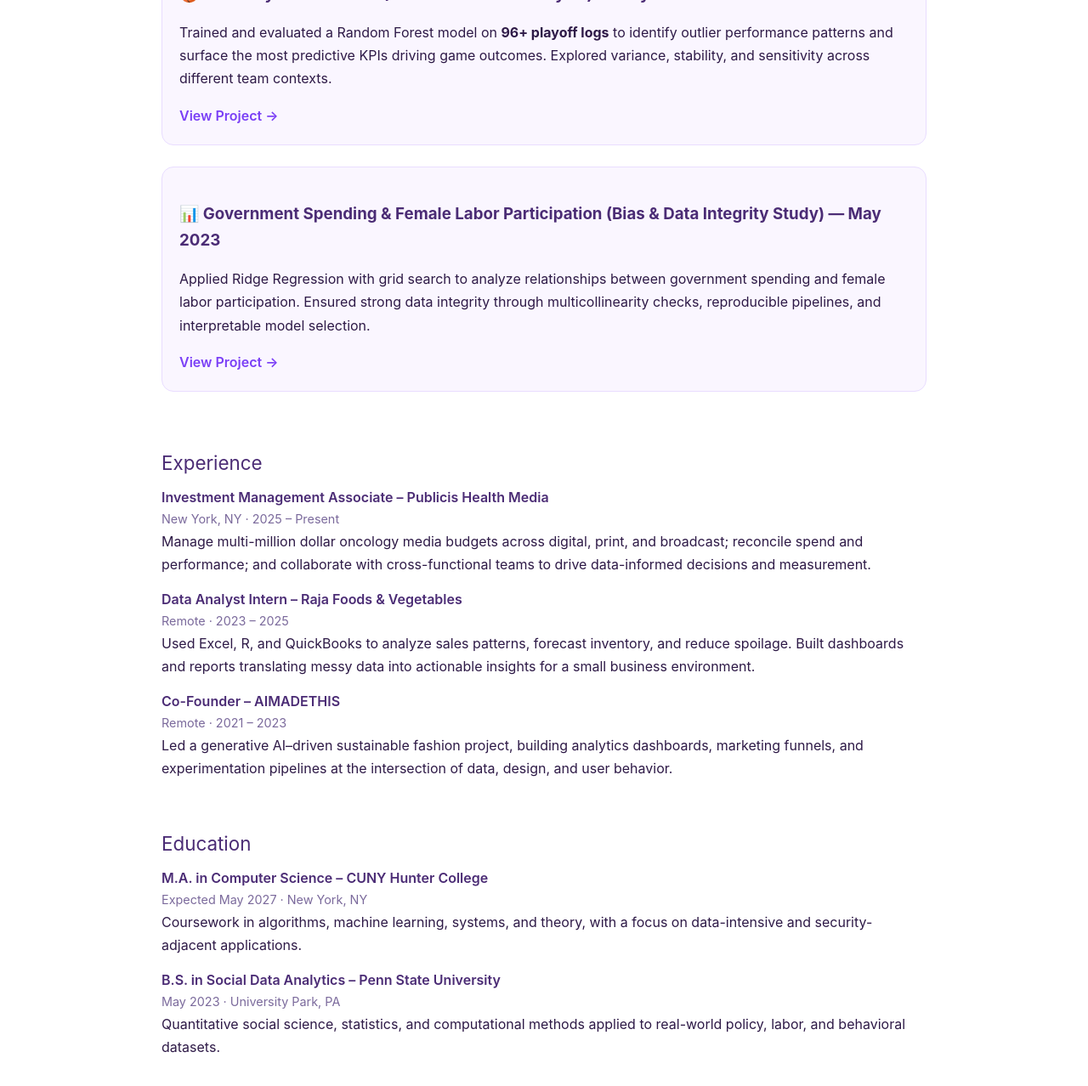
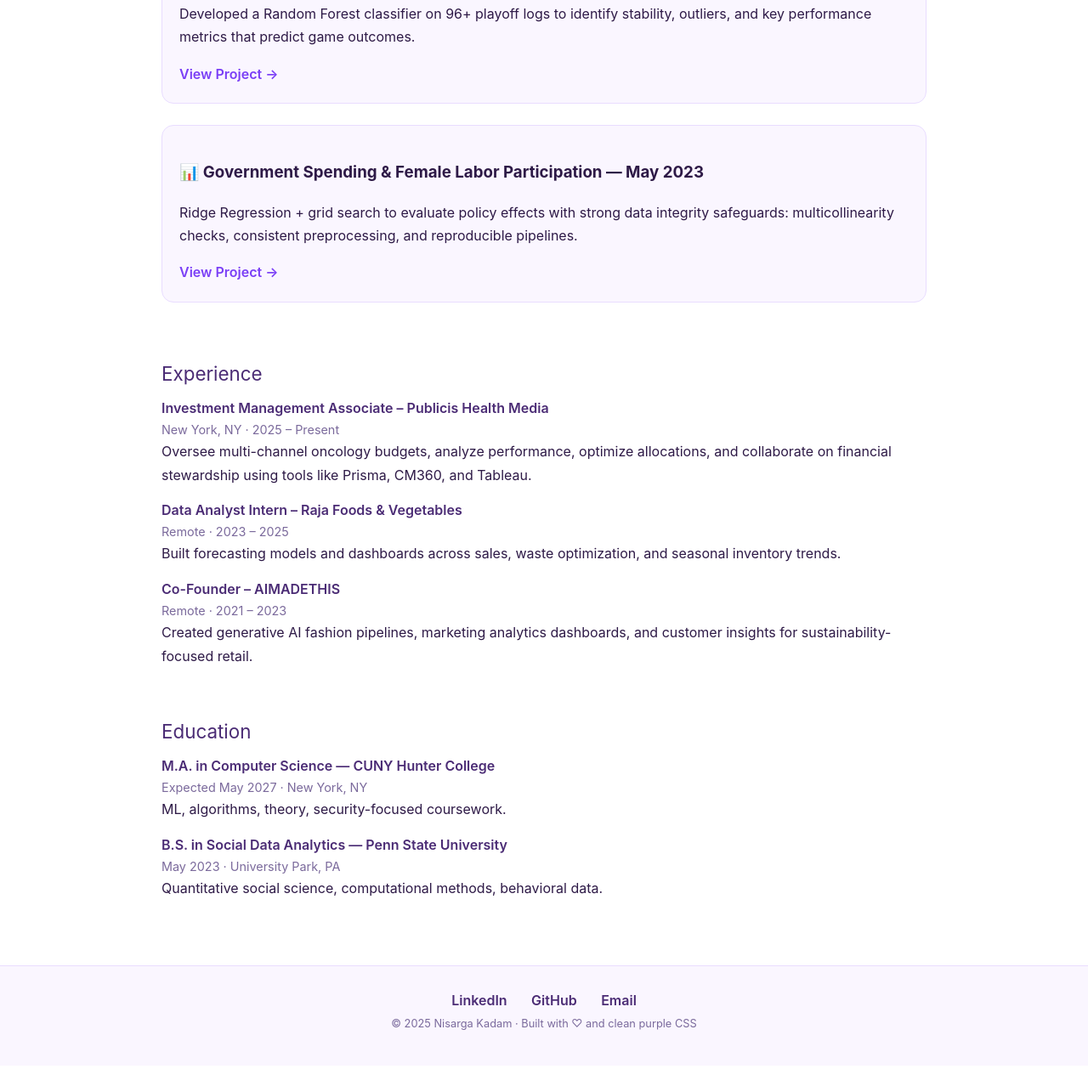
Before and after one commit to nisargakadam/nisargakadam.github.io, a plain HTML site: page index.html in a window 1280 px wide. Shown: the part 1032-2310 px from the top of the page at 85% size. After the commit the page ends 2286 px from the top, so only its background shows below. Drawn offline with Linux system fonts and the light colour scheme.

Commit message:
Update index.html

```diff
--- a/index.html
+++ b/index.html
@@ -14,12 +14,12 @@
         }
         header {
             text-align: center;
-            padding: 80px 20px 40px 20px;
+            padding: 80px 20px 40px;
         }
         h1 {
             font-size: 3rem;
+            color: #4b2c75;
             margin-bottom: 10px;
-            color: #4b2c75;
         }
         h2 {
             font-weight: 300;
@@ -29,7 +29,7 @@
         section {
             max-width: 900px;
             margin: 30px auto;
-            padding: 0 20px 10px 20px;
+            padding: 0 20px 10px;
             line-height: 1.7;
         }
         a {
@@ -58,17 +58,14 @@
         .btn:hover {
             background: #5e2fcb;
             box-shadow: 0 8px 18px rgba(122, 63, 246, 0.25);
-            text-decoration: none;
         }
 
-        /* Subheadings */
         .section-title {
             font-size: 1.4rem;
             margin-bottom: 8px;
             color: #4b2c75;
         }
 
-        /* Project card styling */
         .projects {
             margin-top: 10px;
         }
@@ -77,20 +74,14 @@
             padding: 20px;
             border-radius: 14px;
             margin-bottom: 25px;
+            background: #faf6ff;
             transition: 0.2s ease;
-            background: #faf6ff;
         }
         .project-card:hover {
             transform: translateY(-4px);
             box-shadow: 0 10px 25px rgba(122, 63, 246, 0.12);
         }
 
-        h3 {
-            color: #4b2c75;
-            margin-bottom: 8px;
-        }
-
-        /* Experience / education lists */
         .item-list {
             list-style: none;
             padding-left: 0;
@@ -107,6 +98,24 @@
             font-size: 0.9rem;
             color: #7b6a9c;
         }
+
+        /* FOOTER */
+        footer {
+            text-align: center;
+            padding: 30px;
+            margin-top: 50px;
+            background: #faf6ff;
+            border-top: 1px solid #e9ddff;
+        }
+        .footer-links a {
+            margin: 0 12px;
+            font-size: 1rem;
+            color: #4b2c75;
+            font-weight: 600;
+        }
+        .footer-links a:hover {
+            color: #7a3ff6;
+        }
     </style>
 </head>
 
@@ -117,77 +126,61 @@
         <h1>Nisarga Kadam</h1>
         <h2>AI · Security · Data Systems</h2>
 
-        <!-- Resume button (update href to your actual PDF path) -->
-        <a class="btn" href="Nisarga_Kadam_Resume.pdf" target="_blank" rel="noopener noreferrer">
+        <a class="btn" href="Kadam_CyberResume.pdf" target="_blank" rel="noopener noreferrer">
             View Résumé
         </a>
-        <!-- Tip: upload a PDF named "Nisarga_Kadam_Resume.pdf" to this repo's root -->
     </header>
 
-    <!-- ABOUT / INTRO -->
+    <!-- ABOUT -->
     <section>
         <p>
             I'm a CS graduate student and data analyst exploring the intersection of
-            <strong>AI security, machine learning, and trust &amp; integrity systems</strong>.
+            <strong>AI security, machine learning, and trust & integrity systems</strong>.
             I build projects that analyze how models behave under real-world conditions —
             focusing on robustness, risk, and data quality.
         </p>
 
         <p>Currently exploring:</p>
         <ul>
-            <li>LLM reasoning failures &amp; robustness evaluation</li>
+            <li>LLM reasoning failures & robustness evaluation</li>
             <li>Fraud / anomaly detection in digital platforms</li>
-            <li>Interpretability &amp; trustworthiness of AI predictions</li>
-            <li>Data integrity and responsible ML systems</li>
+            <li>Interpretability & trustworthy AI predictions</li>
+            <li>Data integrity + responsible ML systems</li>
         </ul>
     </section>
 
-    <!-- FEATURED PROJECTS -->
+    <!-- PROJECTS -->
     <section>
         <div class="section-title">Featured Projects</div>
 
         <div class="projects">
 
-            <!-- Project 1 -->
             <div class="project-card">
-                <h3>🛡 Fake Review Detection (AI Trust &amp; Integrity) — Dec 2024</h3>
+                <h3>🛡 Fake Review Detection (AI Trust & Integrity) — Dec 2024</h3>
                 <p>
-                    Built an NLP + HuggingFace BLAiR pipeline detecting fraudulent Amazon
-                    reviews with an <strong>81% F1 score</strong>. Discovered behavioral
-                    patterns (e.g., short overly-positive reviews 32% more likely to be fake)
-                    and visualized anomaly clusters in Tableau to strengthen platform trust.
+                    Built an NLP + HuggingFace BLAiR pipeline detecting fraudulent Amazon reviews
+                    (81% F1 score). Identified behavioral anomalies and visualized clusters in Tableau
+                    to strengthen platform trust.
                 </p>
-                <a href="https://github.com/nisargakadam/Amazon-Fake-Review-Detection">
-                    View Project →
-                </a>
+                <a href="https://github.com/nisargakadam/Amazon-Fake-Review-Detection">View Project →</a>
             </div>
 
-            <!-- Project 2 -->
             <div class="project-card">
-                <h3>🏀 NBA Playoff Prediction (Pattern &amp; Outlier Analysis) — May 2025</h3>
+                <h3>🏀 NBA Playoff Prediction (Pattern & Outlier Analysis) — May 2025</h3>
                 <p>
-                    Trained and evaluated a Random Forest model on <strong>96+ playoff logs</strong>
-                    to identify outlier performance patterns and surface the most predictive KPIs
-                    driving game outcomes. Explored variance, stability, and sensitivity across
-                    different team contexts.
+                    Developed a Random Forest classifier on 96+ playoff logs to identify stability,
+                    outliers, and key performance metrics that predict game outcomes.
                 </p>
-                <a href="https://github.com/nisargakadam/NBA-Playoff-Predictor">
-                    View Project →
-                </a>
+                <a href="https://github.com/nisargakadam/NBA-Playoff-Predictor">View Project →</a>
             </div>
 
-            <!-- Project 3 -->
             <div class="project-card">
-                <h3>📊 Government Spending &amp; Female Labor Participation (Bias &amp; Data Integrity Study) — May 2023</h3>
+                <h3>📊 Government Spending & Female Labor Participation — May 2023</h3>
                 <p>
-                    Applied Ridge Regression with grid search to analyze relationships between
-                    government spending and female labor participation. Ensured strong data
-                    integrity through multicollinearity checks, reproducible pipelines, and
-                    interpretable model selection.
+                    Ridge Regression + grid search to evaluate policy effects with strong data integrity
+                    safeguards: multicollinearity checks, consistent preprocessing, and reproducible pipelines.
                 </p>
-                <a href="https://github.com/nisargakadam/Govt-Spending-FLFP">
-                    View Project →
-                </a>
+                <a href="https://github.com/nisargakadam/Govt-Spending-FLFP">View Project →</a>
             </div>
 
         </div>
@@ -200,29 +193,22 @@
             <li>
                 <div class="item-role">Investment Management Associate – Publicis Health Media</div>
                 <div class="item-meta">New York, NY · 2025 – Present</div>
-                <div>
-                    Manage multi-million dollar oncology media budgets across digital, print, and broadcast;
-                    reconcile spend and performance; and collaborate with cross-functional teams to drive
-                    data-informed decisions and measurement.
-                </div>
+                Oversee multi-channel oncology budgets, analyze performance, optimize allocations,
+                and collaborate on financial stewardship using tools like Prisma, CM360, and Tableau.
             </li>
+
             <li>
-                <div class="item-role">Data Analyst Intern – Raja Foods &amp; Vegetables</div>
+                <div class="item-role">Data Analyst Intern – Raja Foods & Vegetables</div>
                 <div class="item-meta">Remote · 2023 – 2025</div>
-                <div>
-                    Used Excel, R, and QuickBooks to analyze sales patterns, forecast inventory, and reduce
-                    spoilage. Built dashboards and reports translating messy data into actionable insights
-                    for a small business environment.
-                </div>
+                Built forecasting models and dashboards across sales, waste optimization,
+                and seasonal inventory trends.
             </li>
+
             <li>
                 <div class="item-role">Co-Founder – AIMADETHIS</div>
                 <div class="item-meta">Remote · 2021 – 2023</div>
-                <div>
-                    Led a generative AI–driven sustainable fashion project, building analytics dashboards,
-                    marketing funnels, and experimentation pipelines at the intersection of data, design,
-                    and user behavior.
-                </div>
+                Created generative AI fashion pipelines, marketing analytics dashboards,
+                and customer insights for sustainability-focused retail.
             </li>
         </ul>
     </section>
@@ -232,23 +218,30 @@
         <div class="section-title">Education</div>
         <ul class="item-list">
             <li>
-                <div class="item-role">M.A. in Computer Science – CUNY Hunter College</div>
+                <div class="item-role">M.A. in Computer Science — CUNY Hunter College</div>
                 <div class="item-meta">Expected May 2027 · New York, NY</div>
-                <div>
-                    Coursework in algorithms, machine learning, systems, and theory, with a focus on
-                    data-intensive and security-adjacent applications.
-                </div>
+                ML, algorithms, theory, security-focused coursework.
             </li>
+
             <li>
-                <div class="item-role">B.S. in Social Data Analytics – Penn State University</div>
+                <div class="item-role">B.S. in Social Data Analytics — Penn State University</div>
                 <div class="item-meta">May 2023 · University Park, PA</div>
-                <div>
-                    Quantitative social science, statistics, and computational methods applied to real-world
-                    policy, labor, and behavioral datasets.
-                </div>
+                Quantitative social science, computational methods, behavioral data.
             </li>
         </ul>
     </section>
 
+    <!-- FOOTER -->
+    <footer>
+        <div class="footer-links">
+            <a href="https://www.linkedin.com/in/nisarga-kadam" target="_blank">LinkedIn</a>
+            <a href="https://github.com/nisargakadam" target="_blank">GitHub</a>
+            <a href="mailto:nisargakadam@gmail.com">Email</a>
+        </div>
+        <p style="font-size: 0.8rem; margin-top: 10px; color: #7a6a9c;">
+            © 2025 Nisarga Kadam · Built with ♡ and clean purple CSS
+        </p>
+    </footer>
+
 </body>
 </html>
```
